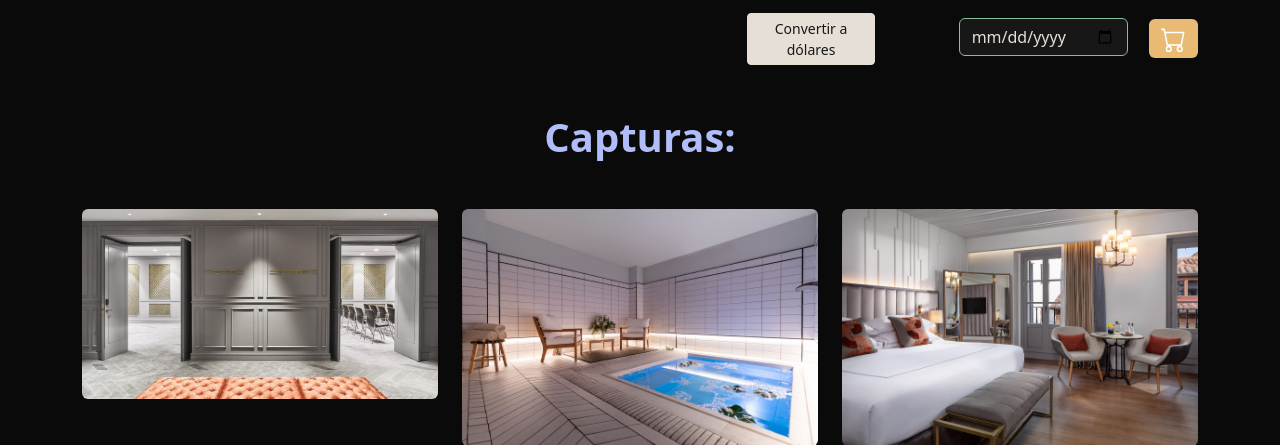
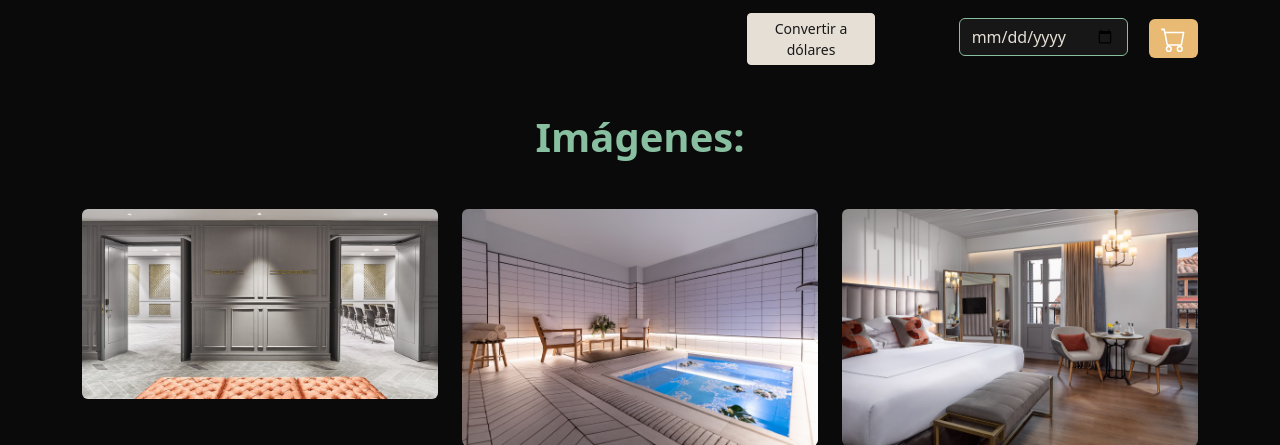
Before and after one commit to anna-hc/NovaVeranum, a Django app: page /8/ in a window 1280 px wide. Shown: the part 672-1117 px from the top of the page. Run offline with Django 5.2, Linux system fonts and the light colour scheme; data comes from the database, SQL or seed files in the repository; some libraries are stand-ins or nearby versions.

Commit message:
fix imagenes

```diff
--- a/M2A/Store/templates/juegoplantilla.html
+++ b/M2A/Store/templates/juegoplantilla.html
@@ -43,7 +43,7 @@
         </div>
       </div>
     </div>
-    <h1 class="mt-5" style="color: #b0bdf8; text-align: center; font-weight: bold;">Capturas:</h1>
+    <h1 class="mt-5" style="color: #88bfa0; text-align: center; font-weight: bold;">Imágenes:</h1>
 
     <div class="row mt-5">
       {%for captura in capturas%}
```
